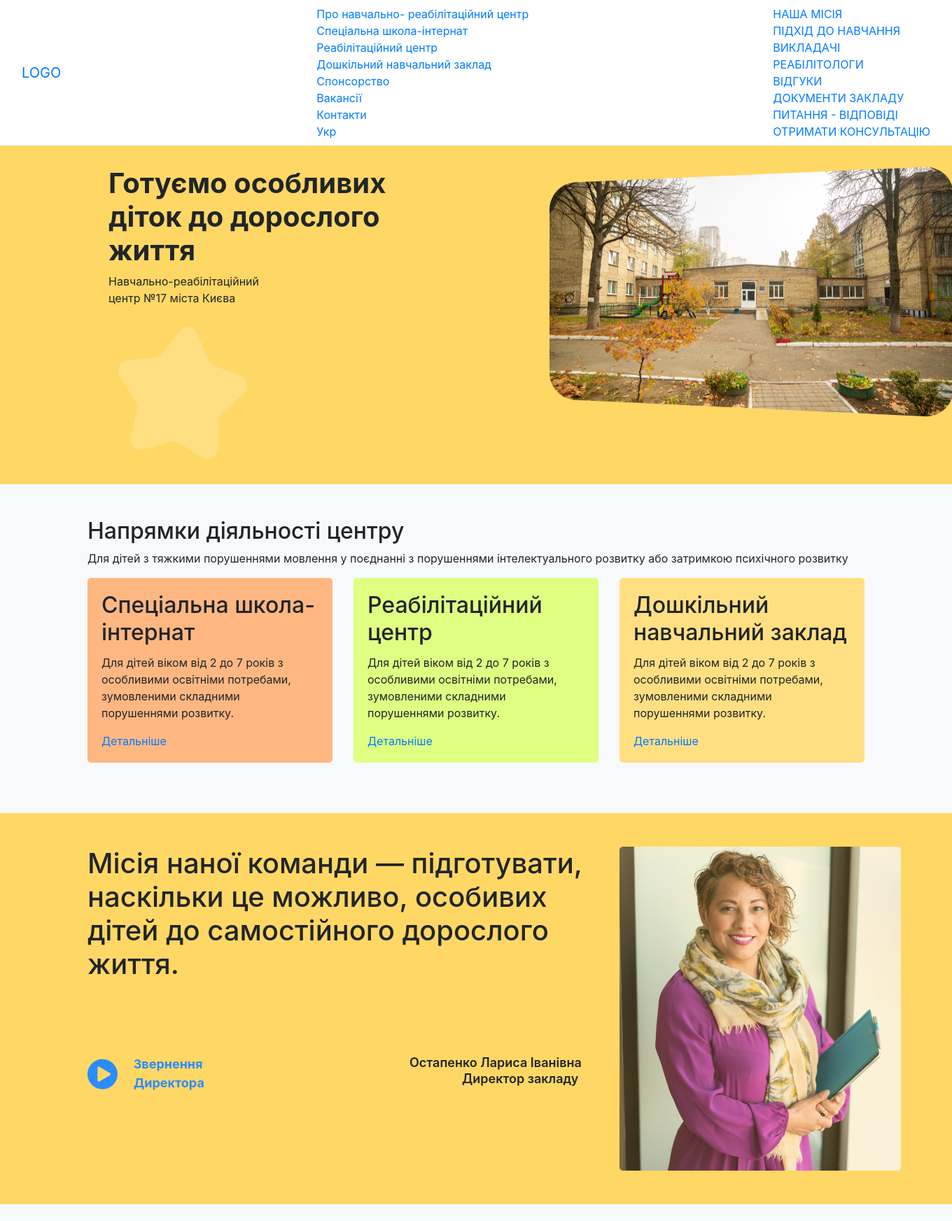
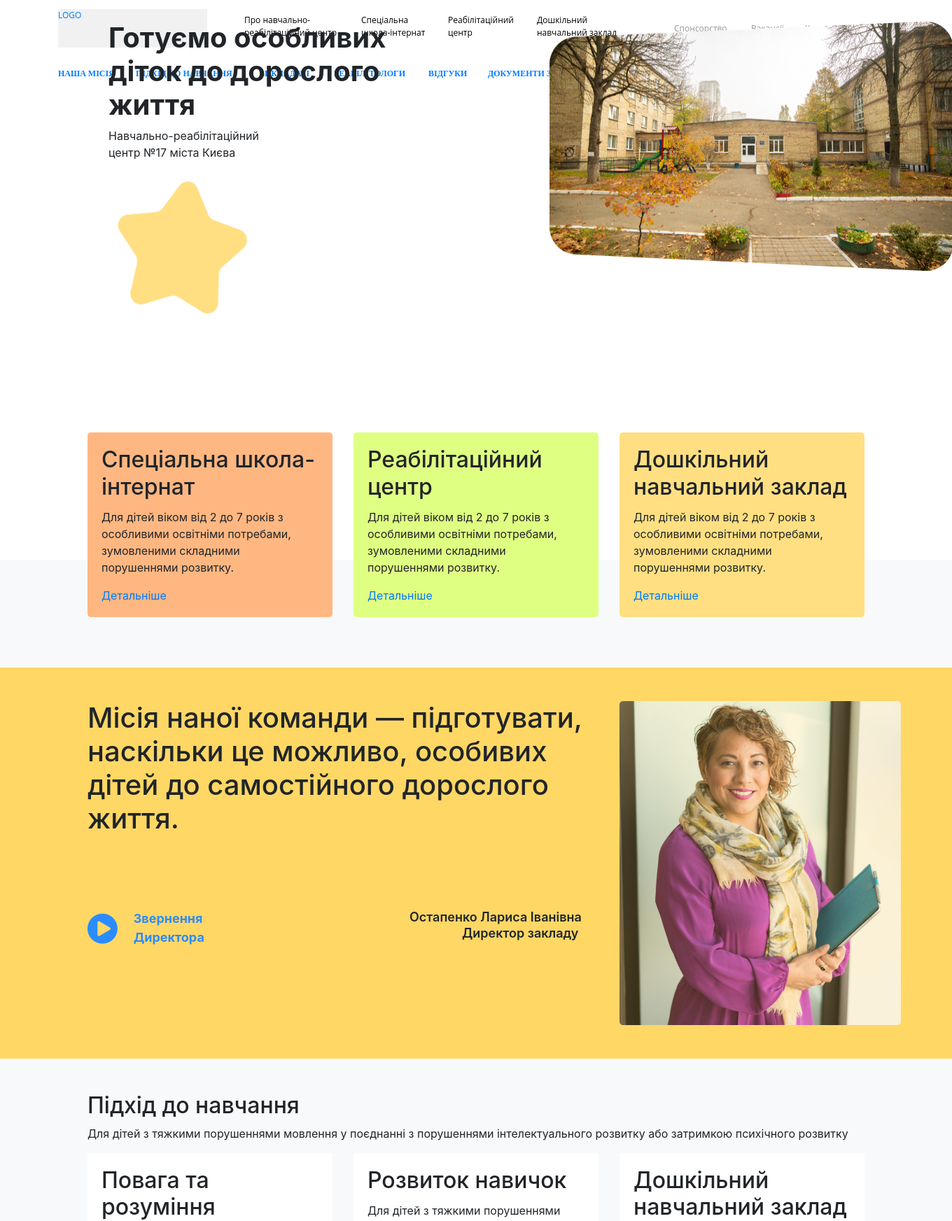
Before and after one commit to hackathon-project/school_site, a Django app: page /index/ in a window 1360 px wide. Shown: the top 1745 px of the page at 70% size. Run offline with Django 3.2, Linux system fonts and the light colour scheme; some web fonts are replaced.

Commit message:
header2.0

```diff
--- a/project/templates/index.html
+++ b/project/templates/index.html
@@ -24,38 +24,303 @@
           } */
         </style>
         <header>
-            <nav class="navbar navbar-default">
-               <div class="container-fluid">
-                   <div class="navbar-header">
-                       <a href="#" class="navbar-brand">LOGO</a>
-                   </div>
-                   <div>
-                       <ul class="nav navbar-nav">
-                           <li><a href="">Про навчально- реабілітаційний центр</a></li>
-                    <li class="active"><a href="">Спеціальна школа-інтернат</a></li>
-                    <li><a href="">Реабілітаційний центр</a></li>
-                    <li><a href="">Дошкільний навчальний заклад</a></li>
-                    <li><a href="">Спонсорство</a></li>
-                    <li><a href="">Вакансії</a></li>
-                    <li><a href="">Контакти</a></li>
-                    <li><a href="">Укр</a></li>
-                       </ul>
-                   </div>
-                   <div>
-                       <ul class="nav navbar-nav">
-                           <li><a href="">НАША МІСІЯ</a></li>
-                    <li><a href="">ПІДХІД ДО НАВЧАННЯ</a></li>
-                    <li><a href="">ВИКЛАДАЧІ</a></li>
-                    <li><a href="">РЕАБІЛІТОЛОГИ</a></li>
-                    <li><a href="">ВІДГУКИ</a></li>
-                    <li><a href="">ДОКУМЕНТИ ЗАКЛАДУ</a></li>
-                    <li><a href="">ПИТАННЯ - ВІДПОВІДІ</a></li>
-                    <li><a href="">ОТРИМАТИ КОНСУЛЬТАЦІЮ</a></li>
-                       </ul>
-                   </div>
-               </div>
-           </nav>
-        </header>
+          <div>
+              <nav>
+                  <ul class="one">
+                    <li><a href="#" id="logo">LOGO</a></li>
+                      <li><a href="" class="one" id="pro">Про навчально- реабілітаційний центр</a></li>
+               <li><a href="" class="one" id="spe">Спеціальна школа-інтернат</a></li>
+               <li><a href="" class="one" id="reb">Реабілітаційний центр</a></li>
+               <li><a href="" class="one" id="dos">Дошкільний навчальний заклад</a></li>
+               <li><a href="" class="two" id="spo">Спонсорство</a></li>
+               <li><a href="" class="two" id="vak">Вакансії</a></li>
+               <li><a href="" class="two" id="kon">Контакти</a></li>
+               <li><a href="" class="two" id="ukr">Укр</a></li>
+                  </ul>
+              </nav>
+          </div>
+          <br>
+          <div>
+              <nav>
+                  <ul class="three">
+                      <li><a href=""id="nah">НАША МІСІЯ</a></li>
+               <li><a href=""id="pid">ПІДХІД ДО НАВЧАННЯ</a></li>
+               <li><a href=""id="vuk">ВИКЛАДАЧІ</a></li>
+               <li><a href=""id="reb2">РЕАБІЛІТОЛОГИ</a></li>
+               <li><a href=""id="vid">ВІДГУКИ</a></li>
+               <li><a href=""id="dok">ДОКУМЕНТИ ЗАКЛАДУ</a></li>
+               <li><a href=""id="put">ПИТАННЯ - ВІДПОВІДІ</a></li>
+               <li><a href=""id="otr">ОТРИМАТИ КОНСУЛЬТАЦІЮ</a></li>
+               <li><a href=""id="vxi">ВХІД</a></li>
+                  </ul>
+              </nav>
+          </div>
+     </header>
+     <style type="text/css">
+      header{
+        position: absolute;
+     left: 0%;
+     right: 0%;
+     top: 0%;
+     bottom: 0%;
+
+     background: #FFFFFF;
+      }
+      #logo{
+        position: absolute;
+     left: 6.08%;
+     right: 78.33%;
+     top: 10%;
+     bottom: 47.69%;
+     background: #F1F1F1;
+
+     width:213px;
+     height:55px;
+     top:13px;
+     left:83px;
+      }
+      ul {
+     list-style: none;
+     margin: 0;
+     padding-left: 0;
+   }
+   a {
+     text-decoration: none;
+   }
+   li {
+     float:left;
+     margin-right:5px;
+   }
+   .one{
+     font-family: Open Sans;
+     font-style: normal;
+     font-weight: normal;
+     font-size: 12px;
+     line-height: 18px;
+     color: #000000;
+   }
+   .two{
+     font-family: Open Sans;
+     font-style: normal;
+     font-weight: normal;
+     font-size: 12px;
+     line-height: 18px;
+     color: #979797;
+   }
+   .three{
+     font-family: Montserrat;
+     font-style: normal;
+     font-weight: 600;
+     font-size: 12px;
+     line-height: 18px;
+     color: #2F4961;
+   }
+   #pro{
+     position: absolute;
+     left: 25.55%;
+     right: 64.42%;
+     top: 15.38%;
+     bottom: 61.54%;
+
+     width:137px;
+     height:30px;
+     top:20px;
+     left:349px;
+
+   }
+   #spe{
+     position: absolute;
+     left: 37.77%;
+     right: 55.34%;
+     top: 15.38%;
+     bottom: 61.54%;
+
+     width:94px;
+     height:30px;
+     top:20px;
+     left:516px;
+   }
+   #reb{
+     position: absolute;
+     left: 46.85%;
+     right: 46.05%;
+     top: 15.38%;
+     bottom: 61.54%;
+
+     width:97px;
+     height:30px;
+     top:20px;
+     left:640px;
+   }
+   #dos{
+     position: absolute;
+     left: 56.15%;
+     right: 35.21%;
+     top: 15.38%;
+     bottom: 61.54%;
+
+     width:118px;
+     height:30px;
+     top:20px;
+     left:767px;
+   }
+   #spo{
+     position: absolute;
+     left: 70.5%;
+     right: 23.65%;
+     top: 24.62%;
+     bottom: 61.54%;
+
+     width:80px;
+     height:18px;
+     top:32px;
+     left:963px;
+   }
+   #vak{
+     position: absolute;
+     left: 78.55%;
+     right: 18.01%;
+     top: 24.62%;
+     bottom: 61.54%;
+
+     width:47px;
+     height:18px;
+     top:32px;
+     left:1073px;
+   }
+   #kon{
+     position: absolute;
+     left: 84.19%;
+     right: 10.69%;
+     top: 24.62%;
+     bottom: 61.54%;
+
+     width:70px;
+     height:18px;
+     top:32px;
+     left:1150px;
+   }
+   #ukr{
+     position: absolute;
+     left: 91.51%;
+     right: 6.15%;
+     top: 24.62%;
+     bottom: 61.54%;
+
+     width:32px;
+     height:18px;
+     top:32px;
+     left:1250px;
+   }
+   #nah{
+     position: absolute;
+     left: 0%;
+     right: 90.91%;
+     top: 0%;
+     bottom: 0%;
+
+     width:82px;
+     height:18px;
+     top: 96px;
+     left:83px;
+
+   }
+   #pid{
+     position: absolute;
+     left: 12.42%;
+     right: 71.29%;
+     top: 0%;
+     bottom: 0%;
+
+     width:147px;
+     height:18px;
+     top: 96px;
+     left:194px;
+   }
+   #vuk{
+     position: absolute;
+     left: 32.04%;
+     right: 59.31%;
+     top: 0%;
+     bottom: 0%;
+
+     width:78px;
+     height:18px;
+     top: 96px;
+     left:370px;
+   }
+   #reb2{
+     position: absolute;
+     left: 44.01%;
+     right: 44.24%;
+     top: 0%;
+     bottom: 0%;
+
+     width:106px;
+     height:18px;
+     top: 96px;
+     left:477px;
+   }
+   #vid{
+     position: absolute;
+     left: 59.09%;
+     right: 34.59%;
+     top: 0%;
+     bottom: 0%;
+width:57px;
+     height:18px;
+     top: 96px;
+     left:612px;
+   }
+   #dok{
+     position: absolute;
+     left: 68.74%;
+     right: 14.63%;
+     top: 0%;
+     bottom: 0%;
+
+     width:150px;
+     height:18px;
+     top: 96px;
+     left:697px;
+   }
+   #put{
+     position: absolute;
+     left: 88.69%;
+     right: -4.77%;
+     top: 0%;
+     bottom: 0%;
+
+     width:145px;
+     height:18px;
+     top: 96px;
+     left:874px;
+   }
+   #otr{
+     position: absolute;
+     left: 80.53%;
+     right: 6.08%;
+     top: 73.85%;
+     bottom: 12.31%;
+
+     width:183px;
+     height:18px;
+     top: 96px;
+     left:1050px;
+   }
+   #vxi{
+     position: absolute;
+     left: 80.53%;
+     right: 6.08%;
+     top: 73.85%;
+     bottom: 12.31%;
+
+     width:47px;
+     height:18px;
+     top: 96px;
+     left:1245px;
+   }
+    </style>
               <main role="main">
                     <!-- Main Container  -->
                      <section style="background: #FFD765;">
```
